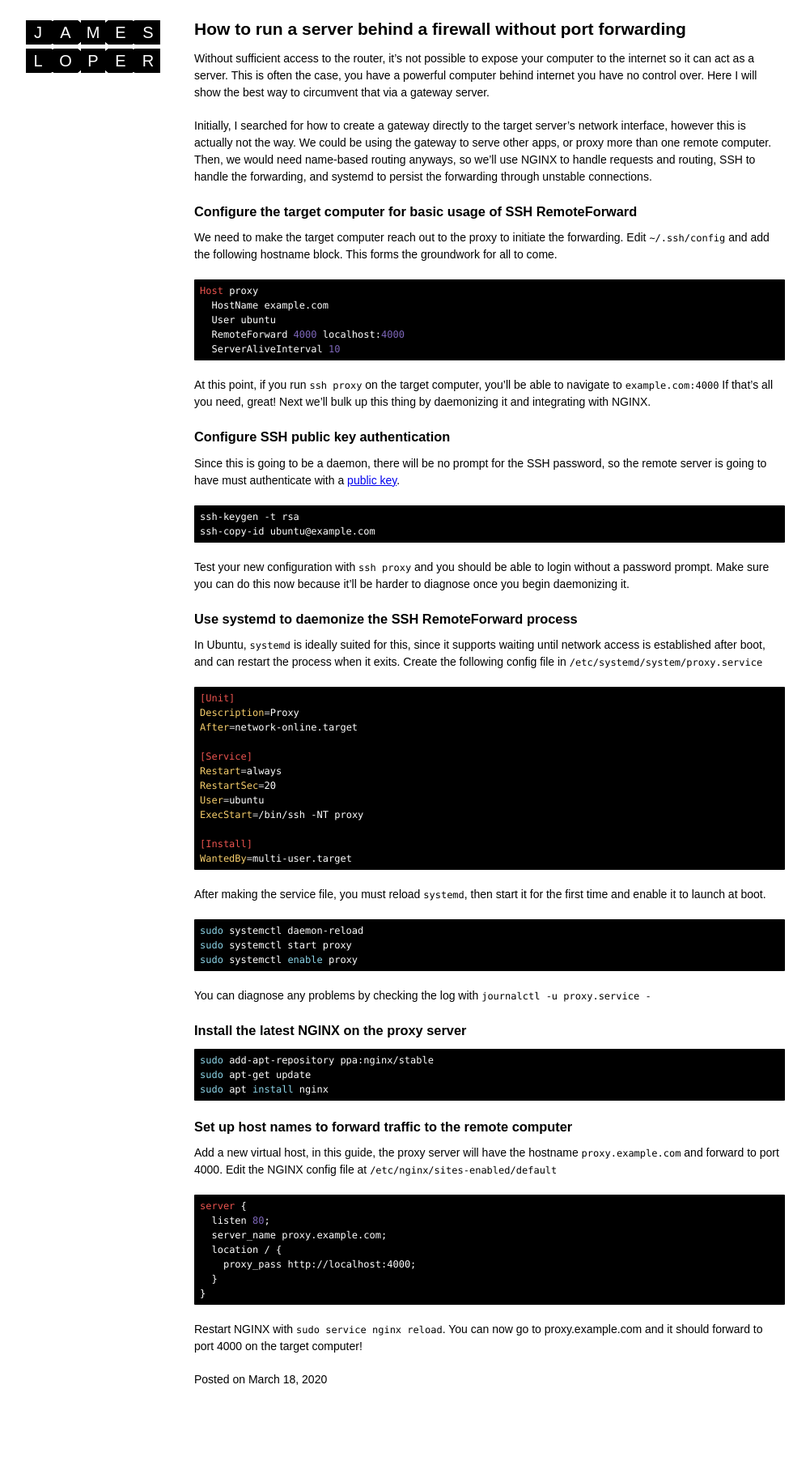
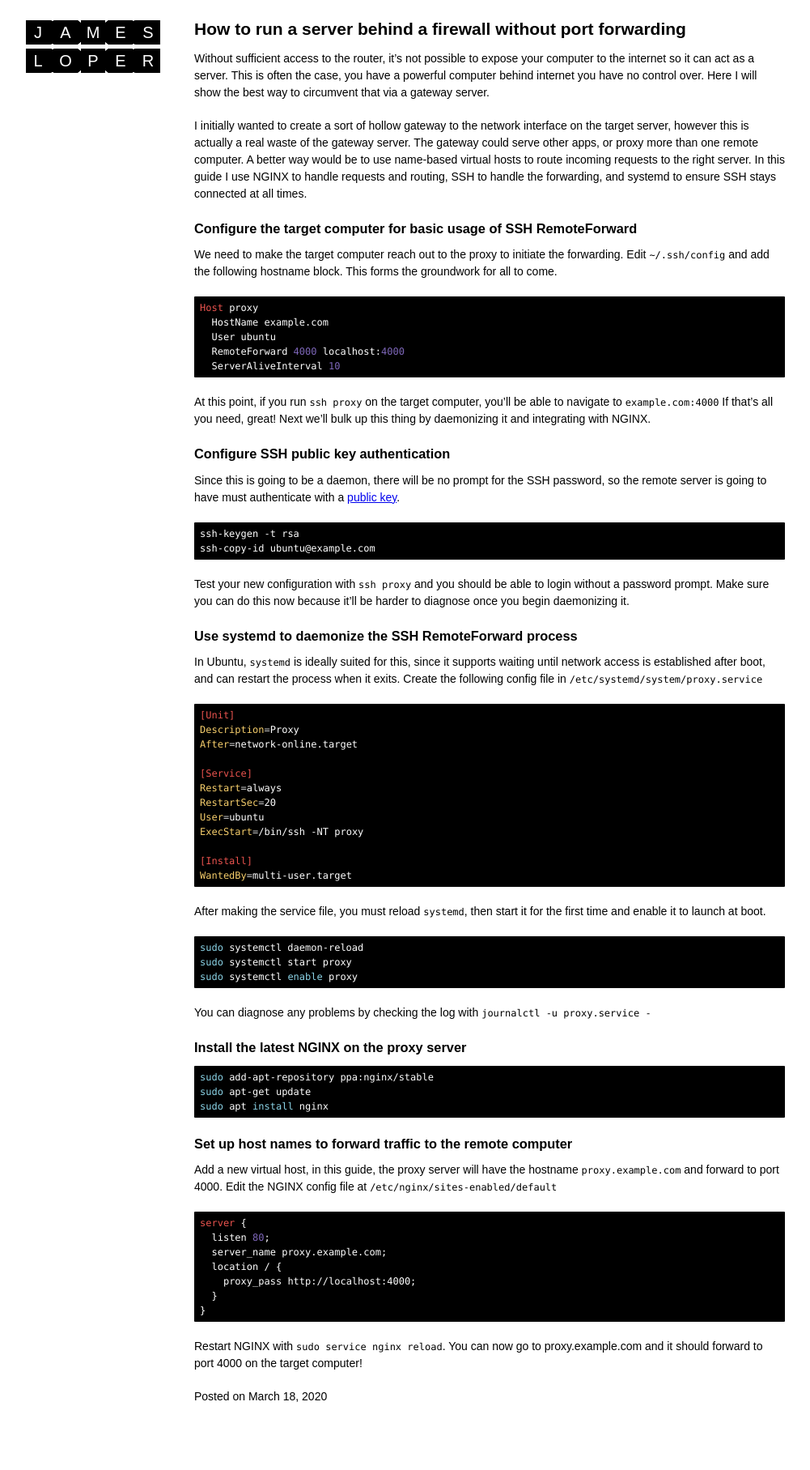
Before and after one commit to jamesloper/blog, a Jekyll site: the page built from _posts/2020-03-18-server-behind-firewall-without-port-forwarding.md, in a window 1280 px wide. Shown: the whole page at 81% size, without its empty margins (140-1141 px from the left). Built offline with Jekyll 4.4.1, drawn with Linux system fonts in a browser that asks for light colours; before the commit the page ends 1794 px from its top, so only the background shows below that.

Commit message:
port forwarding article

```diff
--- a/_posts/2020-03-18-server-behind-firewall-without-port-forwarding.md
+++ b/_posts/2020-03-18-server-behind-firewall-without-port-forwarding.md
@@ -8,7 +8,7 @@ Without sufficient access to the router, it's not possible to expose your comput
 
 <!--more-->
 
-Initially, I searched for how to create a gateway directly to the target server's network interface, however this is actually not the way. We could be using the gateway to serve other apps, or proxy more than one remote computer. Then, we would need name-based routing anyways, so we'll use NGINX to handle requests and routing, SSH to handle the forwarding, and systemd to persist the forwarding through unstable connections.
+I initially wanted to create a sort of hollow gateway to the network interface on the target server, however this is actually a real waste of the gateway server. The gateway could serve other apps, or proxy more than one remote computer. A better way would be to use name-based virtual hosts to route incoming requests to the right server. In this guide I use NGINX to handle requests and routing, SSH to handle the forwarding, and systemd to ensure SSH stays connected at all times.
 
 ### Configure the target computer for basic usage of SSH RemoteForward
 We need to make the target computer reach out to the proxy to initiate the forwarding. Edit `~/.ssh/config` and add the following hostname block. This forms the groundwork for all to come.
```
